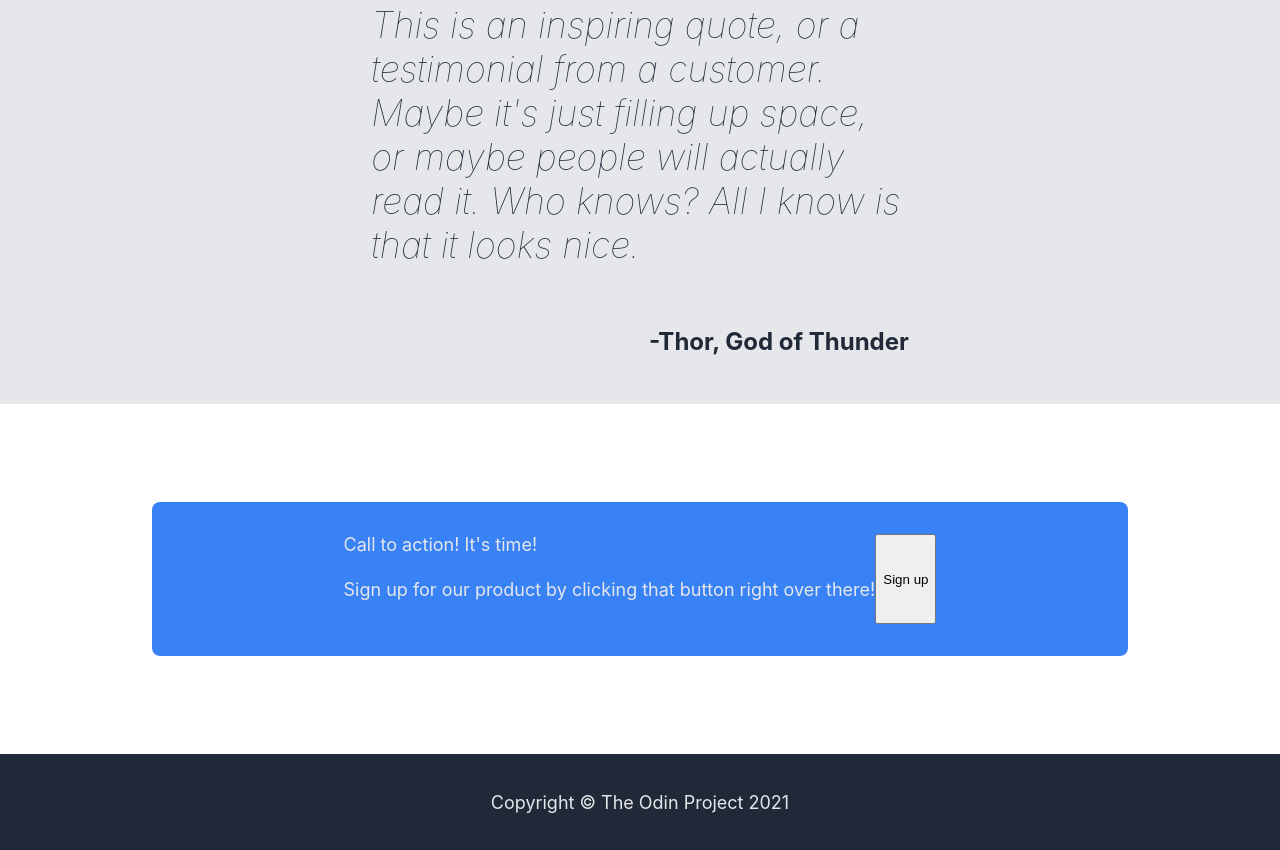
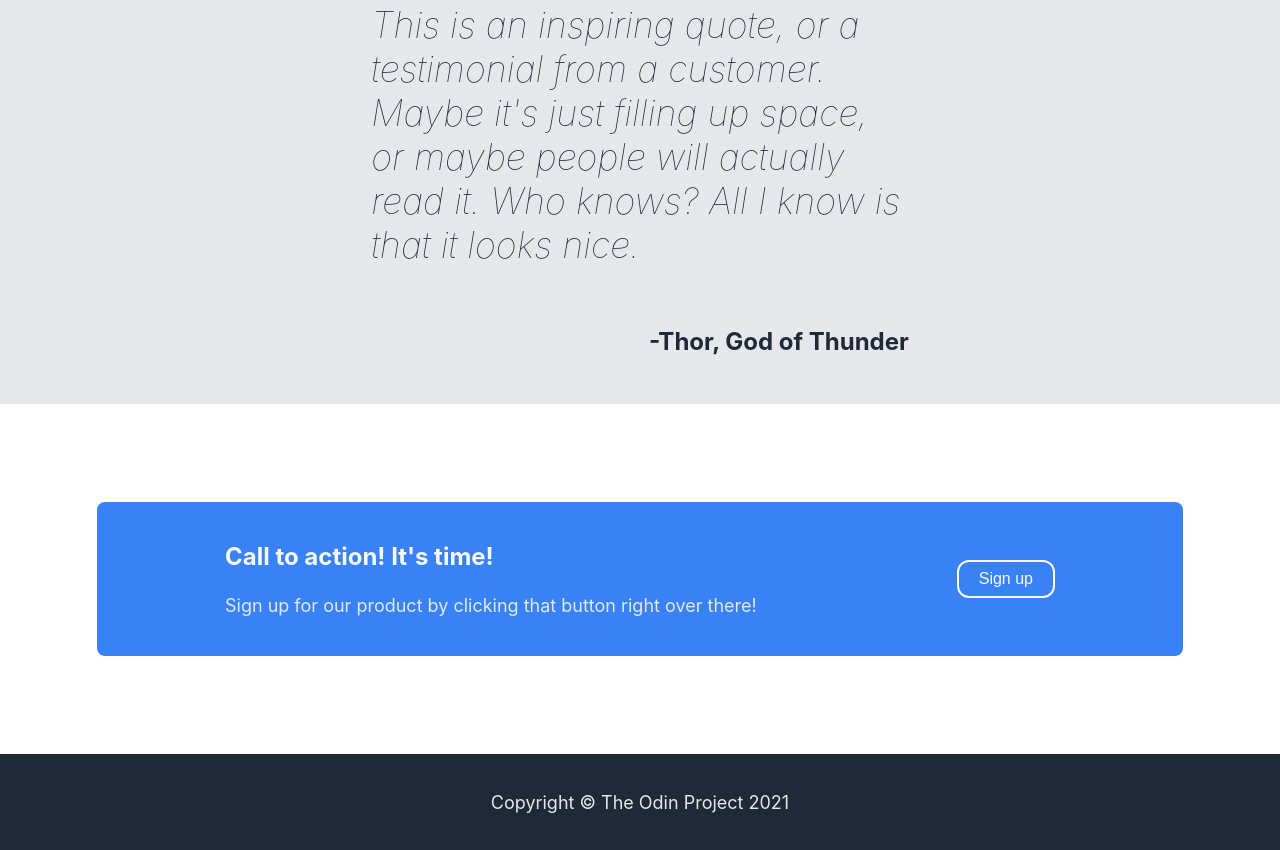
Before and after one commit to Dmitry-Simpson/landing-page, a plain HTML site: page index.html in a window 1280 px wide. Shown: the part 1124-1974 px from the top of the page. Drawn offline with Linux system fonts and the light colour scheme.

Commit message:
Completed signup banner, project complete

```diff
--- a/index.html
+++ b/index.html
@@ -63,10 +63,10 @@
                 </div>
             </div>
             <div class="signup-banner">
-                <div class="signup-main-container">
-                    <div class="signup-text">
-                        <p>Call to action! It's time!</p>
-                        <p>Sign up for our product by clicking
+                <div class="signup-main-container container">
+                    <div class="signup-text-container">
+                        <p class="signup-title">Call to action! It's time!</p>
+                        <p class="signup-text">Sign up for our product by clicking
                              that button right over there!
                         </p>
                     </div>
--- a/styles.css
+++ b/styles.css
@@ -162,12 +162,39 @@ span {
 .signup-main-container {
     display: flex;
     flex-direction: row;
-    justify-content: center;
     background-color: #3882F6;
     border-radius: 8px;
-    padding: 32px 15%;
+    padding: 40px 10%;
+    gap: 200px;
+
 }
 
+
+.signup-text-container {
+    display: flex;
+    flex-direction: column;
+}
+
+.signup-title {
+    font-size: 24px;
+    font-weight: bold;
+    color: #F9FAF8;
+    margin-bottom: 24px;
+}
+
+.signup-text {
+    margin: 0px;
+}
+
+.signup-button {
+    font-size: 16px;
+    padding: 8px 20px;
+    background-color: #3882F6;
+    border: 2px solid #F9FAF8;
+    color: #F9FAF8;
+    border-radius: 12px;
+    margin: auto;
+}
 
 .signup {
     padding: 8px 20px;
```
